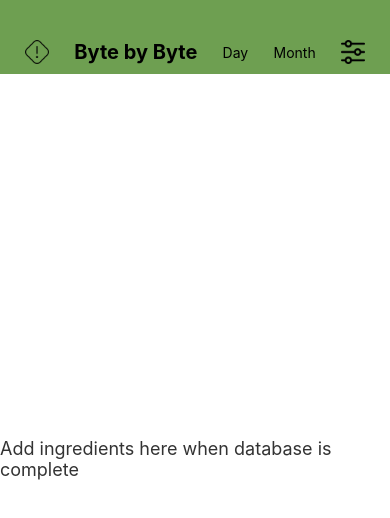
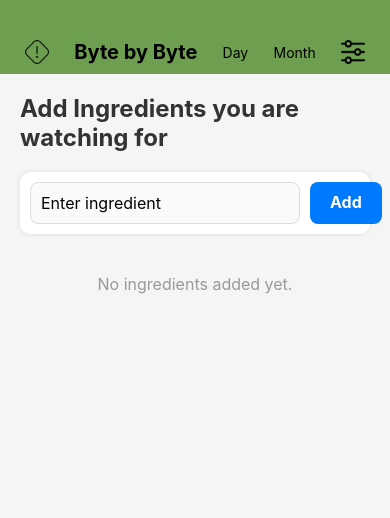
Before and after one commit to ElijahTyler/byte-by-byte, a React Native app in the folder my-app/: screen /MealAdd in a window 390 px wide. Shown: the top 518 px of the page. Built offline with nearby package versions, Linux system fonts and the light colour scheme.

Commit message:
meal-add functionality added

```diff
--- a/my-app/screens/MealAdd.js
+++ b/my-app/screens/MealAdd.js
@@ -1,10 +1,70 @@
-import React from 'react';
-import { View, Text, StyleSheet } from 'react-native';
+import React, { useState, useEffect } from 'react';
+import { View, TextInput, Button, FlatList, Text, StyleSheet, TouchableOpacity } from 'react-native';
+import { saveMeal, loadMeal } from './database'; // Import your database functions
 
-const MealAdd = () => {
+const MealAdd = ({ date }) => {
+  const [ingredient, setIngredient] = useState('');
+  const [ingredients, setIngredients] = useState([]);
+
+  // Load existing ingredients when the component is mounted
+  useEffect(() => {
+    const loadExistingMeals = async () => {
+      try {
+        const existingMeals = await loadMeal(date);
+        console.log(`Loaded ingredients for ${date}:`, existingMeals); // Log loaded ingredients
+        setIngredients(existingMeals);
+      } catch (error) {
+        console.error(`Error loading ingredients for ${date}:`, error); // Log errors, if any
+      }
+    };
+    loadExistingMeals();
+  }, [date]);
+
+  // Handle adding a new ingredient
+  const addIngredient = async () => {
+    if (ingredient.trim()) {
+      const newIngredients = [...ingredients, { ingredient, consumed: false }];
+      setIngredients(newIngredients);
+      try {
+        await saveMeal(date, newIngredients); // Update the JSON database with the new ingredient list
+        console.log(`Saved ingredients for ${date}:`, newIngredients); // Log saved ingredients
+        setIngredient(''); // Clear the input field
+      } catch (error) {
+        console.error(`Error saving ingredients for ${date}:`, error); // Log errors, if any
+      }
+    } else {
+      console.log('Ingredient input is empty.'); // Log when the input is empty
+    }
+  };
+
   return (
     <View style={styles.container}>
-            <Text style={styles.text}>Add ingredients here when database is complete</Text>
+      <Text style={styles.header}>Add Ingredients you are watching for</Text>
+
+      {/* Input field for adding new ingredients */}
+      <View style={styles.inputContainer}>
+        <TextInput
+          placeholder="Enter ingredient"
+          value={ingredient}
+          onChangeText={setIngredient}
+          style={styles.input}
+        />
+        <TouchableOpacity onPress={addIngredient} style={styles.addButton}>
+          <Text style={styles.addButtonText}>Add</Text>
+        </TouchableOpacity>
+      </View>
+
+      {/* List of ingredients */}
+      <FlatList
+        data={ingredients}
+        keyExtractor={(item, index) => index.toString()}
+        renderItem={({ item }) => (
+          <View style={styles.ingredientContainer}>
+            <Text style={styles.ingredientText}>{item.ingredient}</Text>
+          </View>
+        )}
+        ListEmptyComponent={<Text style={styles.emptyListText}>No ingredients added yet.</Text>}
+      />
     </View>
   );
 };
@@ -12,13 +72,66 @@ const MealAdd = () => {
 const styles = StyleSheet.create({
   container: {
     flex: 1,
-        justifyContent: 'center',
-        alignItems: 'center',
+    padding: 20,
+    backgroundColor: '#f5f5f5',
+  },
+  header: {
+    fontSize: 24,
+    fontWeight: 'bold',
+    marginBottom: 20,
+    color: '#333',
+  },
+  inputContainer: {
+    flexDirection: 'row',
+    marginBottom: 20,
     backgroundColor: '#fff',
+    borderRadius: 10,
+    padding: 10,
+    shadowColor: '#000',
+    shadowOpacity: 0.1,
+    shadowRadius: 5,
+    elevation: 3,
   },
-    text: {
+  input: {
+    flex: 1,
+    borderColor: '#ddd',
+    borderWidth: 1,
+    borderRadius: 8,
+    padding: 10,
+    fontSize: 16,
+    backgroundColor: '#fafafa',
+    marginRight: 10,
+  },
+  addButton: {
+    backgroundColor: '#007AFF',
+    paddingVertical: 10,
+    paddingHorizontal: 20,
+    borderRadius: 8,
+  },
+  addButtonText: {
+    color: '#fff',
+    fontSize: 16,
+    fontWeight: 'bold',
+  },
+  ingredientContainer: {
+    padding: 15,
+    backgroundColor: '#fff',
+    borderRadius: 10,
+    marginVertical: 5,
+    shadowColor: '#000',
+    shadowOpacity: 0.1,
+    shadowRadius: 5,
+    elevation: 2,
+  },
+  ingredientText: {
     fontSize: 18,
     color: '#333',
+  },
+  emptyListText: {
+    textAlign: 'center',
+    fontSize: 16,
+    color: '#999',
+    marginTop: 20,
   },
 });
 
```
Lines whose indentation alone changed are shown as unchanged.
